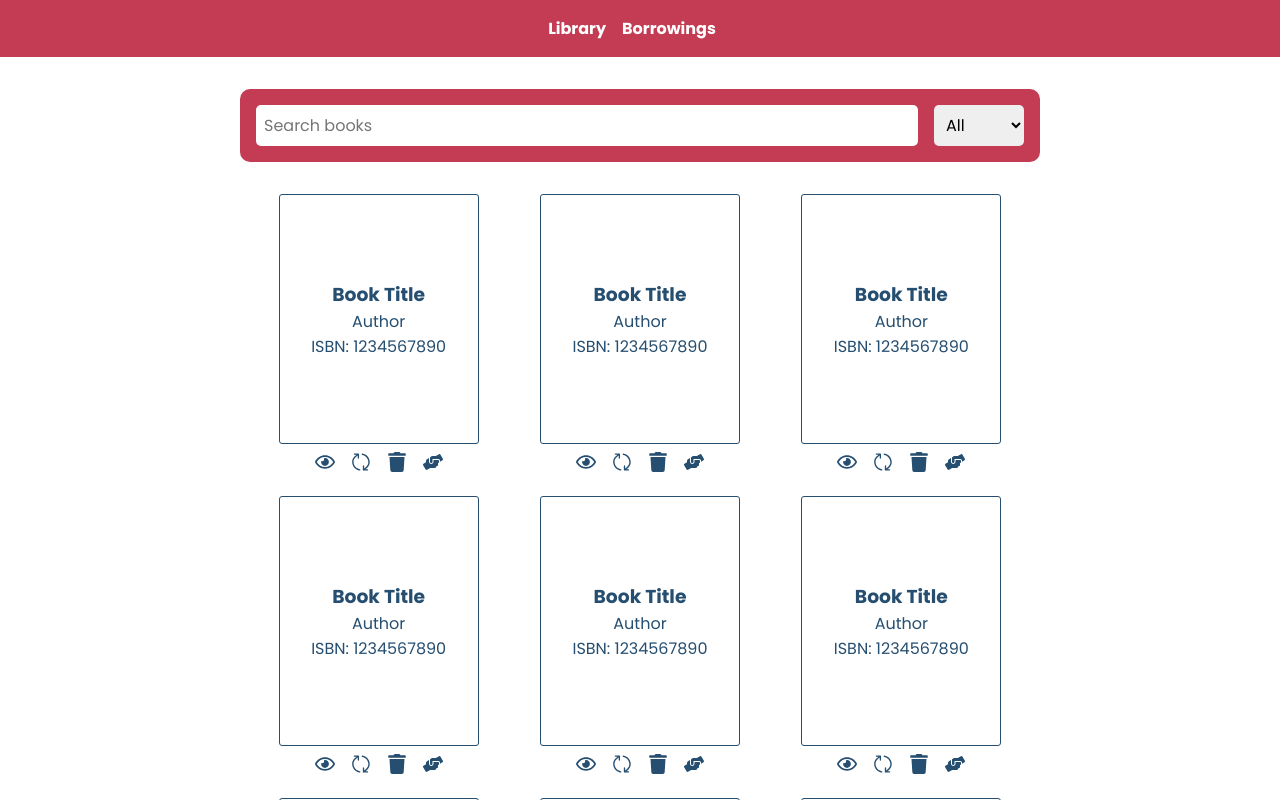
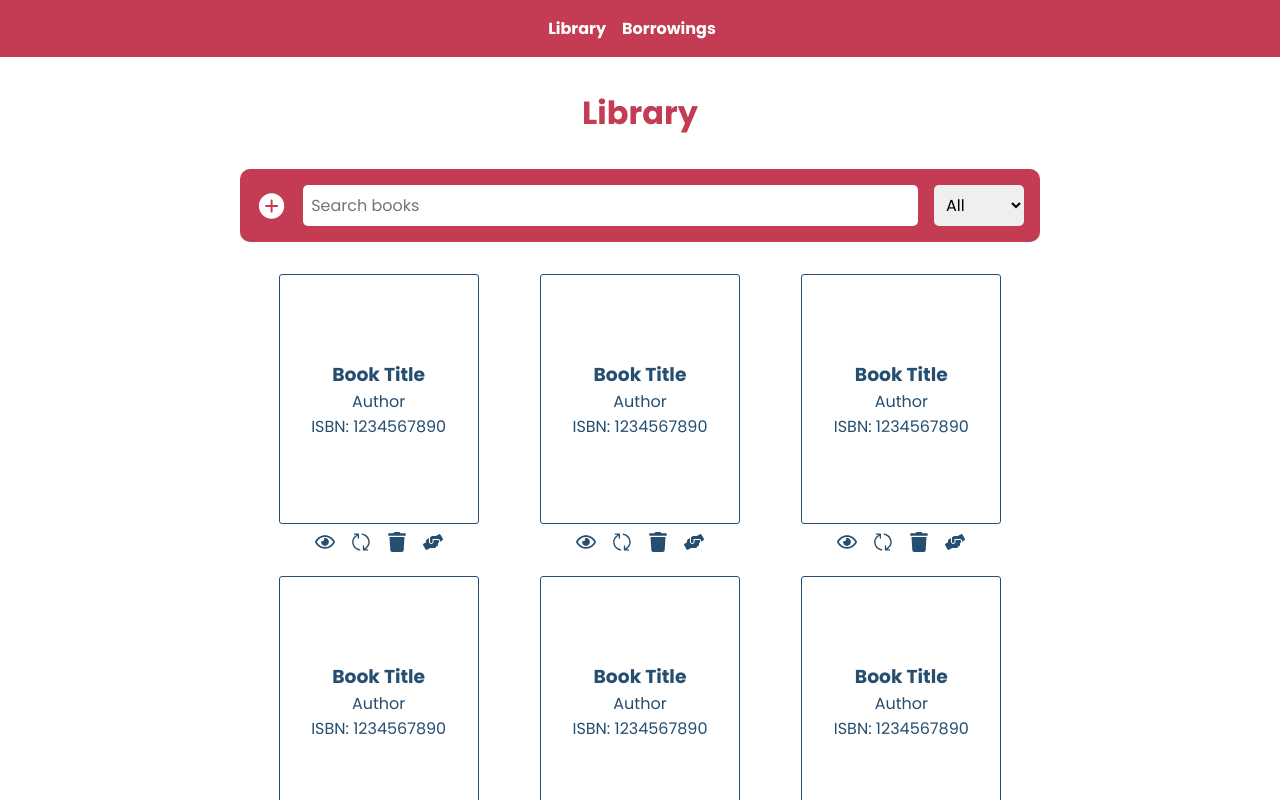
Before and after one commit to Dreadlock0926/pixzarloop-project, a React (Vite) app in the folder part-2/: page /library in a window 1280 px wide. Shown: the top 800 px of the page. Built offline with nearby package versions, Linux system fonts and the light colour scheme.

Commit message:
added add books icon

```diff
--- a/part-2/src/pages/Library.css
+++ b/part-2/src/pages/Library.css
@@ -2,6 +2,24 @@
     display: flex;
     flex-direction: column;
     align-items: center;
+}
+
+.library-heading {
+    font-size: 2rem;
+    color: var(--primary-color);
+    margin-top: 2rem;
+}
+
+.add-icon {
+    cursor: pointer;
+    width: 40px;
+    height: 40px;
+    color: white;
+    margin-right: 1rem;
+}
+
+.add-icon:hover {
+    color: var(--secondary-color);
 }
 
 .search-tab {
--- a/part-2/src/pages/Library.jsx
+++ b/part-2/src/pages/Library.jsx
@@ -5,12 +5,14 @@ import { FaRegEye } from "react-icons/fa";
 import { RxUpdate } from "react-icons/rx";
 import { FaTrash } from "react-icons/fa";
 import { FaHandsHelping } from "react-icons/fa";
+import { IoIosAddCircle } from "react-icons/io";
 
 function Library() {
 
     function SearchTab() {
         return (
           <section className="search-tab">
+            <IoIosAddCircle className="add-icon" />
             <input type="text" placeholder="Search books" className="search-input" />
             <select className="search-filter">
                 <option value="all">All</option>
@@ -69,6 +71,7 @@ function Library() {
 
           <main>
             <div className="library-container">
+                <h1 className="library-heading">Library</h1>
                 <SearchTab />
                 <BookList />
             </div>
```
